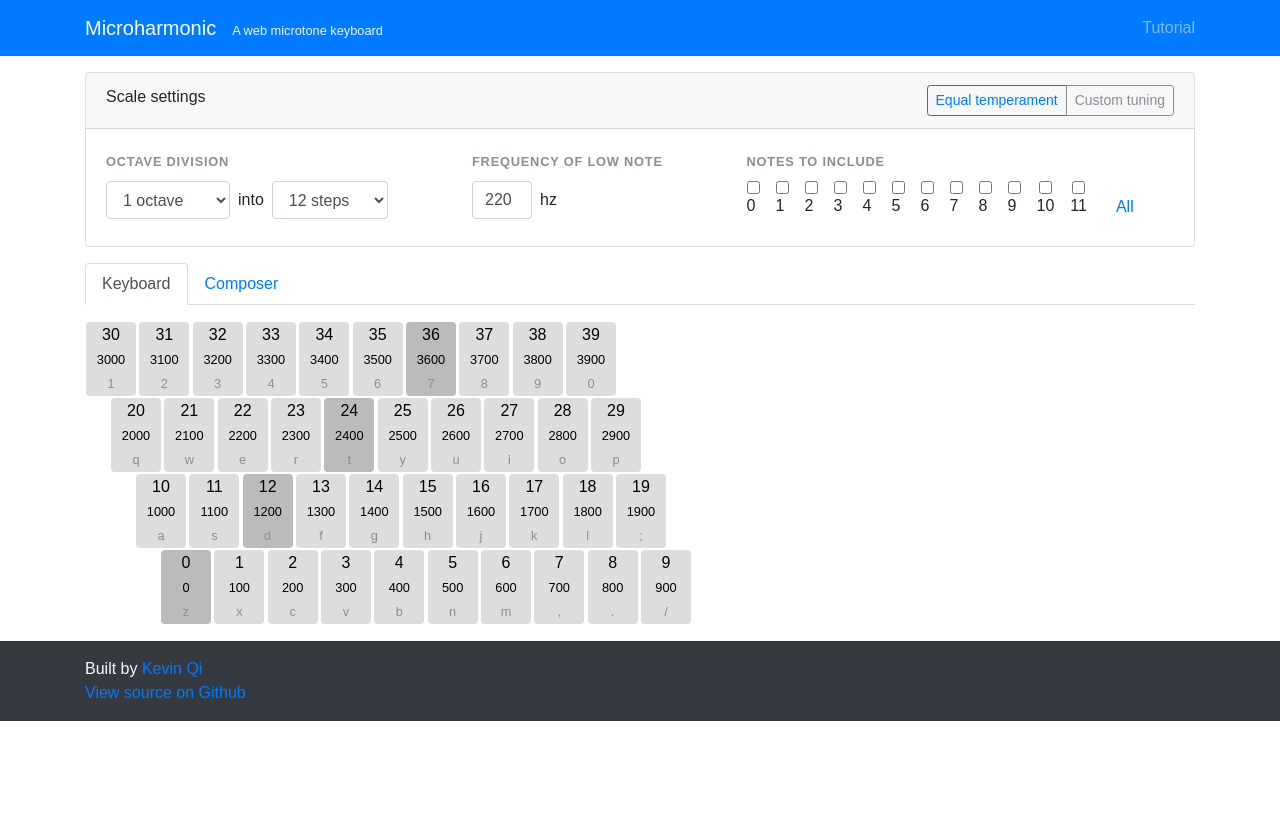
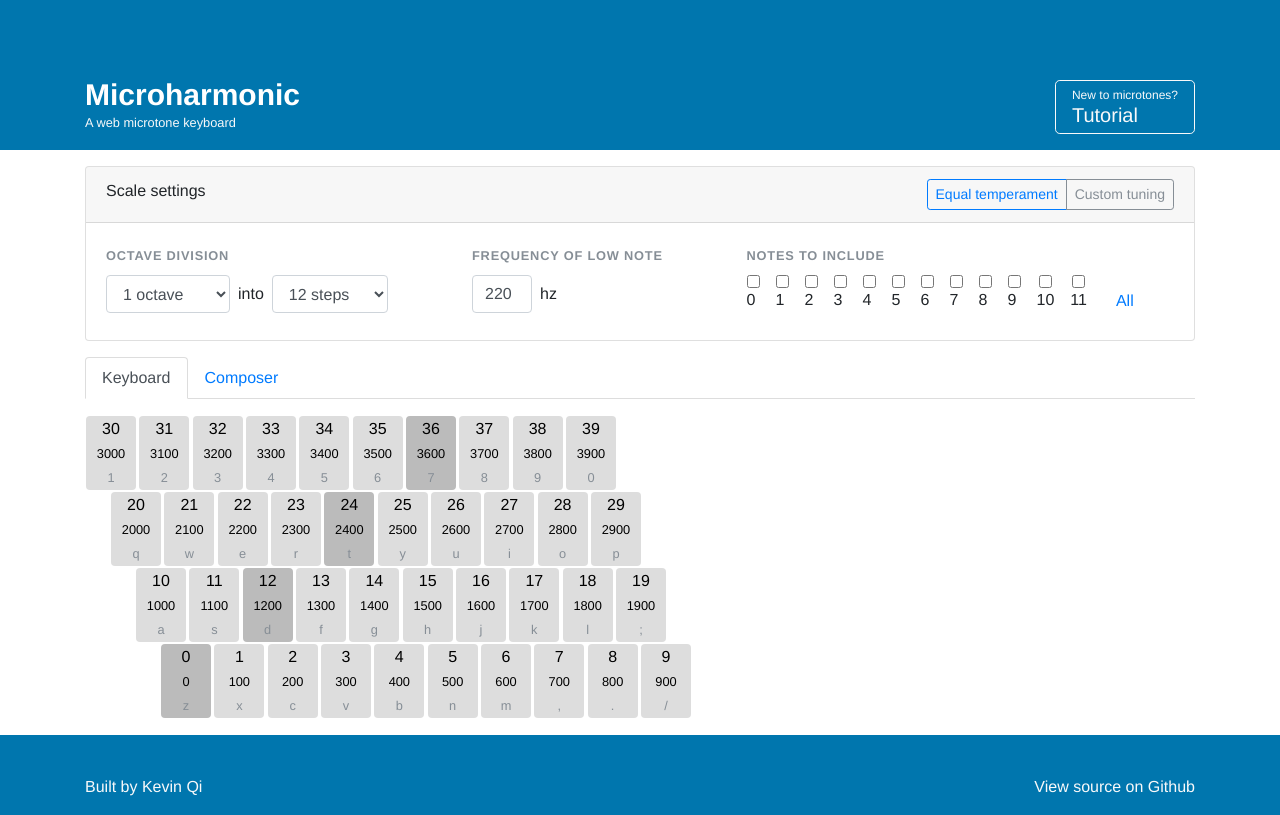
Before and after one commit to kevinsqi/microharmonic, a React (Create React App) app: page / in a window 1280 px wide. Built offline with nearby package versions, Linux system fonts and the light colour scheme.

Commit message:
add new font, restyle header/footer

```diff
--- a/public/index.html
+++ b/public/index.html
@@ -20,6 +20,7 @@
       Learn how to configure a non-root public URL by running `npm run build`.
     -->
 
+    <link href="https://fonts.googleapis.com/css?family=Arimo:400,700" rel="stylesheet">
     <link rel="stylesheet" href="https://maxcdn.bootstrapcdn.com/bootstrap/4.0.0-beta.2/css/bootstrap.min.css">
 
     <title>Microharmonic - a web microtone keyboard</title>
--- a/src/App.css
+++ b/src/App.css
@@ -1,3 +1,22 @@
+body {
+  font-family: Arimo;
+}
+
+.line-height-1 {
+  line-height: 1;
+}
+
+.text-1 {
+  font-size: 12px;
+}
+.text-5 {
+  font-size: 30px;
+}
+
+.bg-blue {
+  background-color: #0076ae;
+}
+
 .uppercase {
   text-transform: uppercase;
   letter-spacing: 0.8px;
--- a/src/Footer.js
+++ b/src/Footer.js
@@ -1,13 +1,28 @@
 import React from 'react';
+import classNames from 'classnames';
 
 class Footer extends React.Component {
   render() {
     return (
-      <footer className={`bg-dark py-3 ${this.props.className}`}>
+      <footer
+        className={classNames(
+          'd-flex align-items-end bg-blue py-3',
+          this.props.className,
+        )}
+        style={{
+          height: '80px',
+        }}
+      >
         <div className="container">
-          <div className="text-light">
-            <div>Built by <a href="http://www.kevinqi.com/">Kevin Qi</a></div>
-            <div><a href="https://github.com/iqnivek/microharmonic/">View source on Github</a></div>
+          <div className="d-flex text-light">
+            <div className="mr-auto">
+              Built by <a className="text-light" href="http://www.kevinqi.com/">Kevin Qi</a>
+            </div>
+            <div>
+              <a className="text-light" href="https://github.com/iqnivek/microharmonic/">
+                View source on Github
+              </a>
+            </div>
           </div>
         </div>
       </footer>
--- a/src/Header.js
+++ b/src/Header.js
@@ -6,27 +6,33 @@ class Header extends React.Component {
   render() {
     return (
       <nav
-        className={classNames(
-          'navbar',
-          'navbar-dark',
-          'bg-primary',
-        )}
+        className="bg-blue d-flex align-items-end pb-3"
+        style={{
+          height: '150px',
+        }}
       >
         <div className="container">
-          <div className="flex-1">
-            <NavLink className="navbar-brand" to="/">Microharmonic</NavLink>
-            <small className="text-light">A web microtone keyboard</small>
+          <div className="d-flex">
+            <div className="mr-auto line-height-1">
+              <NavLink className="text-5 text-white font-weight-bold" to="/">Microharmonic</NavLink>
+              <div className="mt-1">
+                <small className="text-light">
+                  A web microtone keyboard
+                </small>
               </div>
-          <ul className="navbar-nav">
+            </div>
+            <ul className="list-unstyled m-0">
               <li>
                 <NavLink
-                className="nav-link"
+                  className="btn btn-outline-light btn-lg text-left line-height-1"
                   to="/tutorial"
                 >
-                Tutorial
+                  <div className="text-1">New to microtones?</div>
+                  <div className="mt-1">Tutorial</div>
                 </NavLink>
               </li>
             </ul>
+          </div>
         </div>
       </nav>
     );
```
Lines whose indentation alone changed are shown as unchanged.
